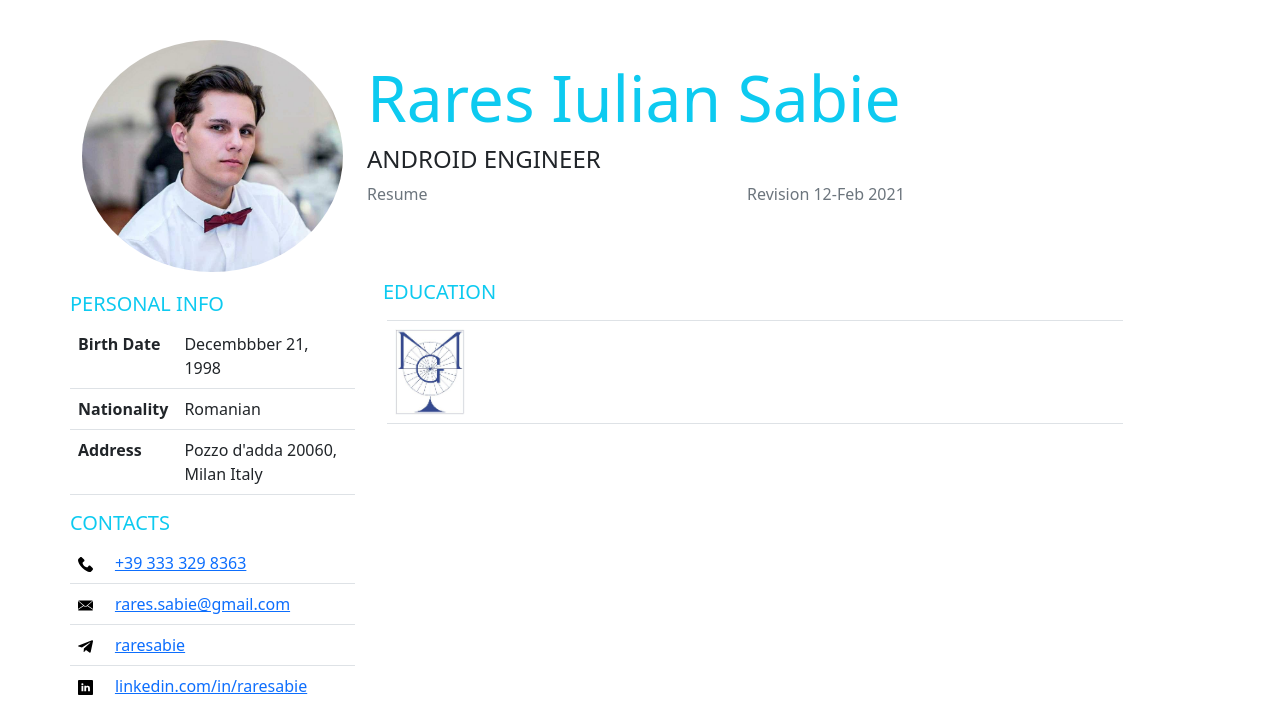
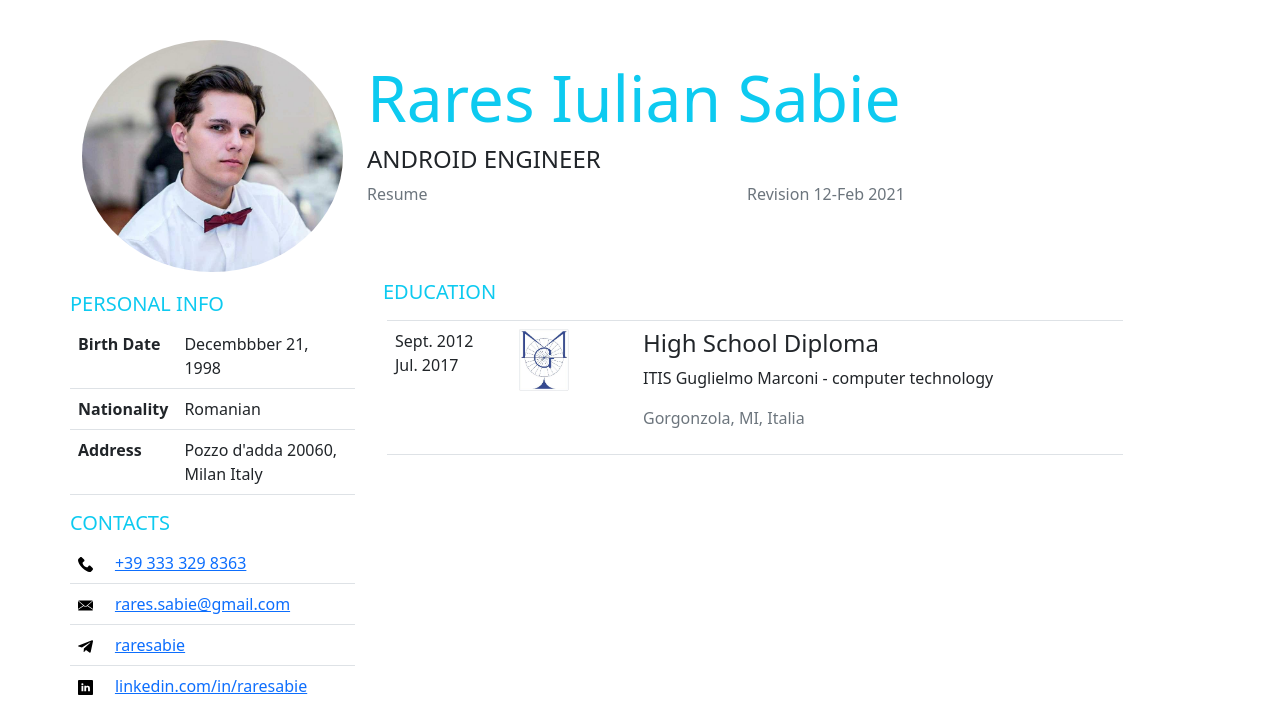
Before and after one commit to raresabie/myCV, a PHP site: page / in a window 1280 px wide. Shown: the top 706 px of the page. Run offline with PHP 8.4, Linux system fonts and the light colour scheme.

Commit message:
high school details

```diff
--- a/css/index.css
+++ b/css/index.css
@@ -13,6 +13,6 @@
 }
 
 .bigIcon {
-    width: 70px;
+    width: 50px;
     vertical-align: center;
 }
--- a/static_cv.html
+++ b/static_cv.html
@@ -173,7 +173,18 @@
                 <td>
                     <div class="row">
                         <div class="col-2">
+                            <p class="text-dark">Sept. 2012 <br> Jul. 2017</p>
+                        </div>
+                        <div class="col-2">
                             <img src="images/Logo_ITIS.jpg" class="img-fluid bigIcon">
+                        </div>
+                        <div class="col-8">
+                            <h4 class="text-dark">High School Diploma</h4>
+                            <p class="text-dark">ITIS Guglielmo Marconi - computer technology</p>
+                            <p class="text-muted">
+                                <span class="glyphicon glyphicon-map-marker" aria-hidden="true"></span>
+                                Gorgonzola, MI, Italia
+                            </p>
                         </div>
                     </div>
                 </td>
```
